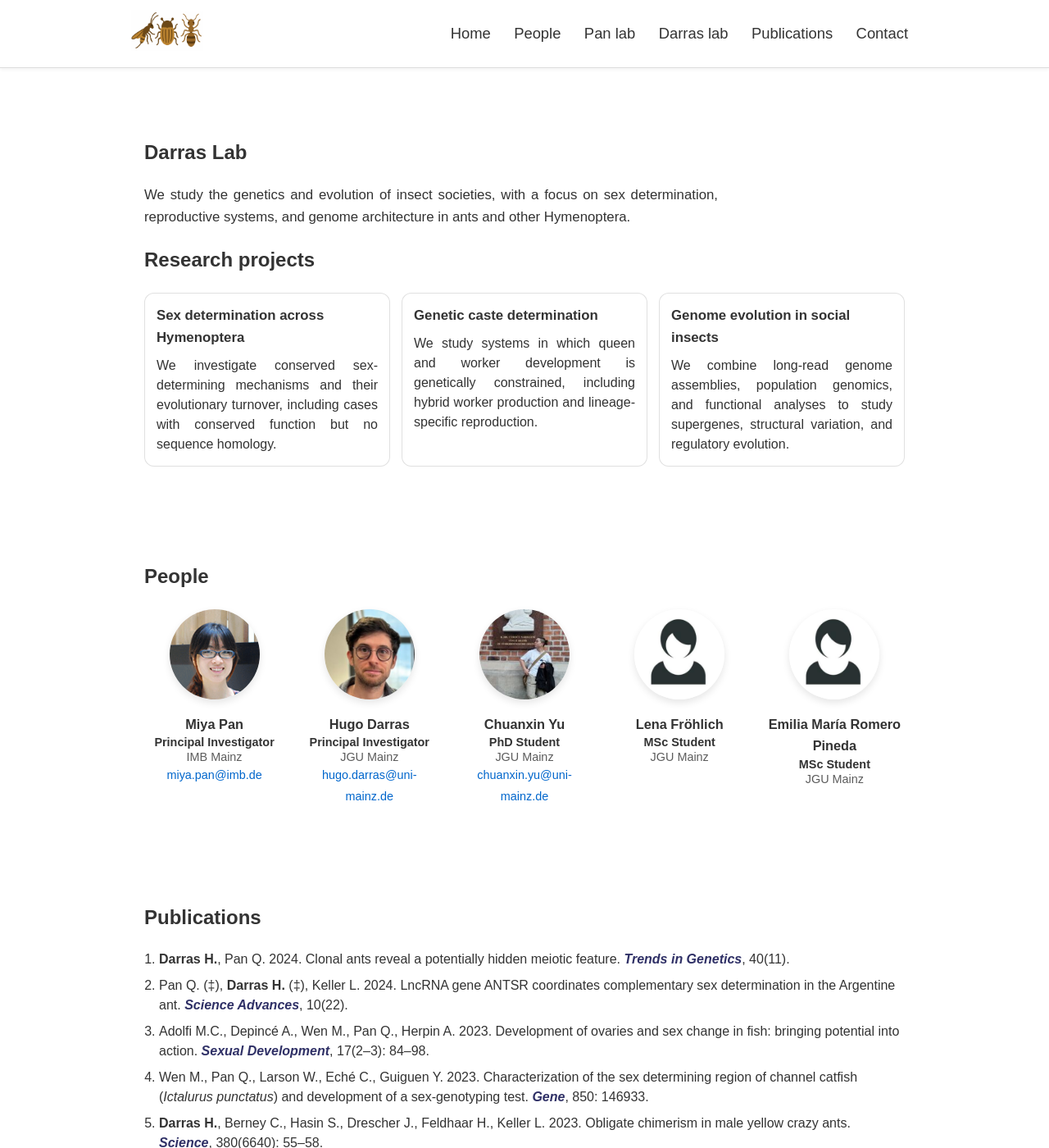
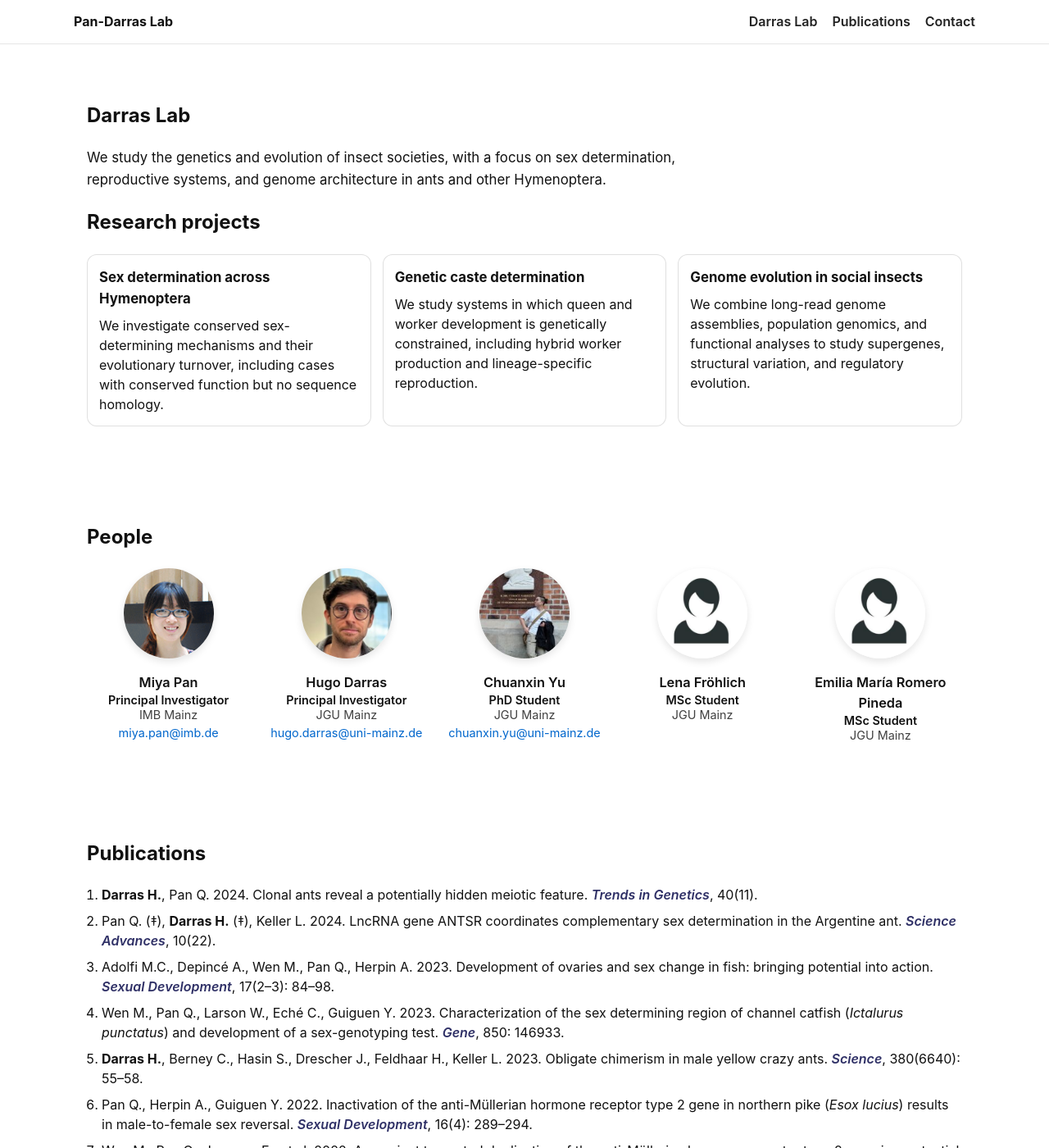
Before and after one commit to lab-darras/lab-darras.github.io, a Jekyll site: the page built from index.md, in a window 1280 px wide and 1400 px high. Shown: the whole window at 82% size. Built offline with Jekyll 4.4.1, drawn with Linux system fonts in a browser that asks for light colours; some of the changed text lies outside the part shown.

Commit message:
Update default.html

```diff
--- a/_layouts/default.html
+++ b/_layouts/default.html
@@ -1,37 +1,47 @@
-<!DOCTYPE html>
+<!doctype html>
 <html lang="en">
   <head>
     <meta charset="utf-8" />
-  <title>{{ page.title }} | {{ site.title }}</title>
-  <meta name="viewport" content="width=device-width, initial-scale=1" />
-  <link rel="stylesheet" href="{{ '/assets/css/style.css' | relative_url }}" />
+    <meta name="viewport" content="width=device-width,initial-scale=1" />
+    <title>
+      {% if page.title %}{{ page.title }} · {% endif %}{{ site.title }}
+    </title>
+    <style>
+      body { margin: 0; font-family: -apple-system, BlinkMacSystemFont, "Segoe UI", Roboto, Arial, sans-serif; line-height: 1.55; color: #111; background: #fff; }
+      .wrap { max-width: 1100px; margin: 0 auto; padding: 0 16px; }
+      header { border-bottom: 1px solid rgba(0,0,0,0.10); background: #fff; position: sticky; top: 0; z-index: 50; }
+      .nav { display: flex; align-items: center; justify-content: space-between; padding: 14px 0; }
+      .brand { font-weight: 700; text-decoration: none; color: #111; }
+      .menu { display: flex; gap: 18px; align-items: center; }
+      .menu a { text-decoration: none; color: #222; font-weight: 600; }
+      .menu a:hover { text-decoration: underline; }
+      main { padding: 0; }
+      footer { border-top: 1px solid rgba(0,0,0,0.10); margin-top: 48px; padding: 18px 0; font-size: 0.9rem; opacity: 0.8; }
+    </style>
   </head>
+
   <body>
-  <!-- Header -->
-  <header class="site-header">
-    <div class="header-inner">
-     <div class="logo-group" style="display:flex; gap:10px; align-items:center;">
-  <a href="{{ '/' | relative_url }}">
-    <img src="{{ '/assets/images/Header-logo.png' | relative_url }}" alt="logo" style="height:50px;">
-  </a>
+    <header>
+      <div class="wrap">
+        <div class="nav">
+          <a class="brand" href="{{ '/' | relative_url }}">{{ site.title }}</a>
+          <nav class="menu">
+            <a href="{{ '/' | relative_url }}">Darras Lab</a>
+            <a href="{{ '/publications/' | relative_url }}">Publications</a>
+            <a href="{{ '/contact/' | relative_url }}">Contact</a>
+          </nav>
         </div>
-
-      <nav class="site-nav">
-        <a href="{{ '/' | relative_url }}">Home</a>
-        <a href="{{ '/people.html' | relative_url }}">People</a>
-        <a href="{{ '/1n2n-research.html' | relative_url }}">Pan lab</a>
-        <a href="{{ '/GSSE-research.html' | relative_url }}">Darras lab</a>
-        <a href="{{ '/publications.html' | relative_url }}">Publications</a>
-        <a href="{{ '/contact.html' | relative_url }}">Contact</a>
-      </nav>
       </div>
     </header>
 
-  <!-- Main content -->
-  <main class="container">
+    <main class="wrap">
       {{ content }}
     </main>
 
-
+    <footer>
+      <div class="wrap">
+        © {{ site.time | date: "%Y" }} {{ site.title }}
+      </div>
+    </footer>
   </body>
 </html>
```
Lines whose indentation alone changed are shown as unchanged.
